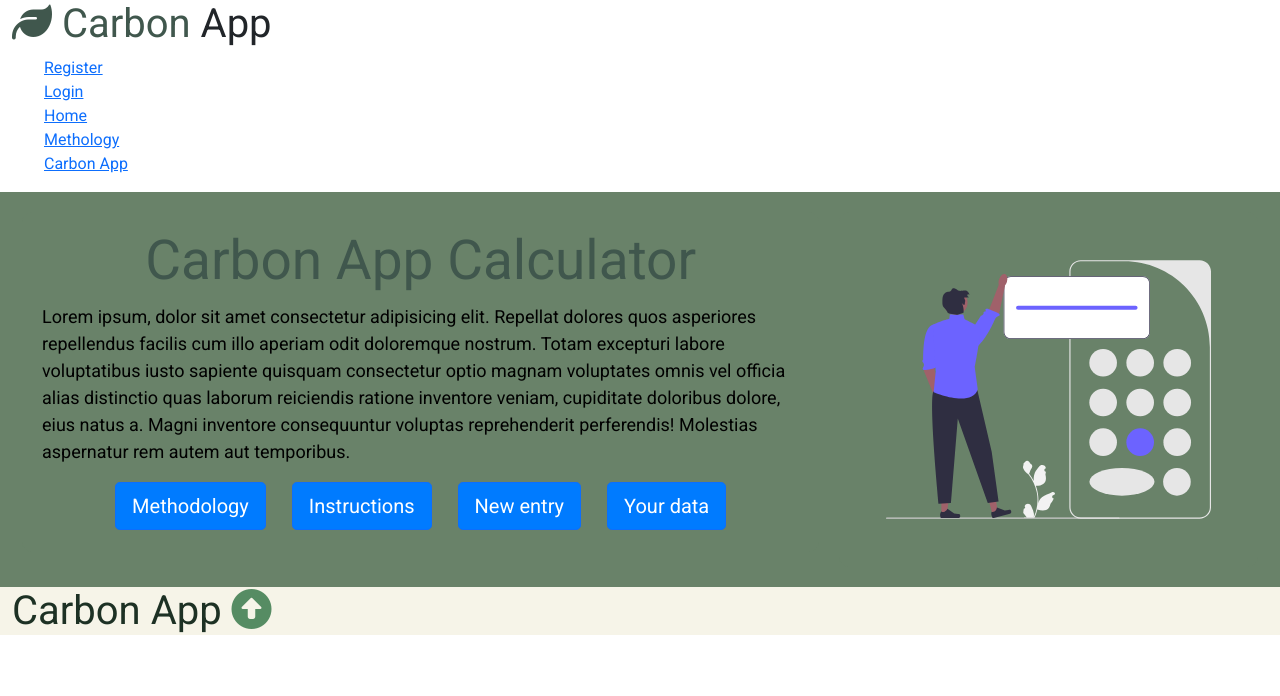
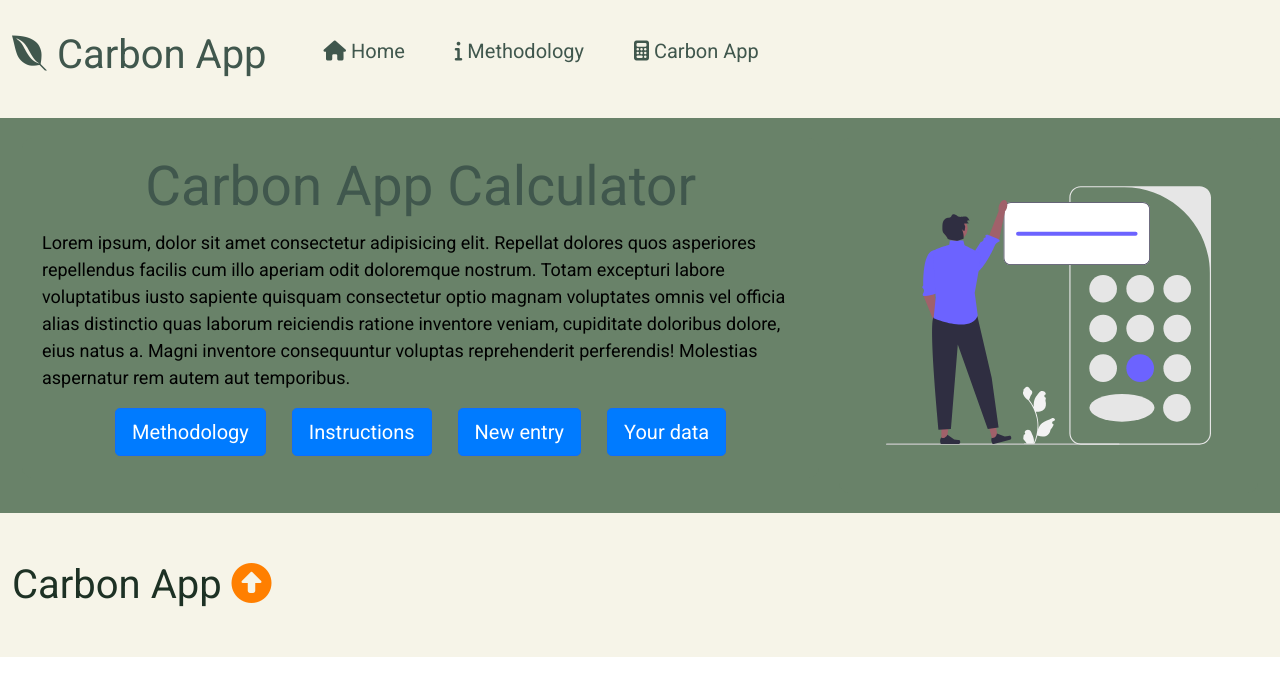
Before and after one commit to LineBirkelid/carbon_app_2023, a Flask app: page /carbon_app in a window 1280 px wide. Shown: the top 696 px of the page. Run offline with Flask 2, Linux system fonts and the light colour scheme; some libraries are stand-ins or nearby versions.

Commit message:
Update layout.html

```diff
--- a/capp/templates/layout.html
+++ b/capp/templates/layout.html
@@ -3,6 +3,7 @@
     <head>
       <!-- Font Awesome code -->
       <link rel="stylesheet" href="https://cdnjs.cloudflare.com/ajax/libs/font-awesome/6.2.1/css/all.min.css" integrity="sha512-MV7K8+y+gLIBoVD59lQIYicR65iaqukzvf/nwasF0nqhPay5w/9lJmVM2hMDcnK1OnMGCdVK+iQrJ7lzPJQd1w==" crossorigin="anonymous" referrerpolicy="no-referrer" />
+
 
       <!--Import the Bootstrap CSS file:-->
  <link
@@ -20,7 +21,6 @@
  <script src="https://polyfill.io/v3/polyfill.min.js?features=es6"></script>
  <script id="MathJax-script" async src="https://cdn.jsdelivr.net/npm/mathjax@3/es5/tex-mml-chtml.js"></script>
 
-
       <!-- CSS code -->
       <link rel="stylesheet" type="text/css" href="{{ url_for('static', filename='layout.css') }}">
       <link rel="stylesheet" type="text/css" href="{{ url_for('static', filename='home.css') }}">
@@ -29,7 +29,6 @@
 
       <!-- To activate media queries in devices -->
       <meta name="viewport" content="user-scalable=yes, width=device-width, initial-scale=1">
-
         {% if title %}
             <title>{{ title }}</title>
         {% else %}
@@ -38,45 +37,45 @@
 
     </head>
     <body>
-        <section class="section_carbon_app_navbar">
+
+        <section class="section_navbar">
+          <br>
           <div class="container">
-            <div class="carbon_app_navbar">
+            <div class="navbar">
               <h1 class="logo">
-                <span class="text-logo"><i class="fa-solid fa-leaf"></i> Carbon</span> App
+                <span class="text-logo"><i class="fa-brands fa-envira"></i> Carbon App</span>
               </h1>
               <nav>
                 <ul>
                     <li>
-                      <a href="{{url_for('users.register')}}">Register</a>
+                        <a href="{{url_for('home')}}"><i class="fa-solid fa-house"></i> Home</a>
                     </li>
                     <li>
-                      <a href="{{url_for('users.login')}}">Login</a>
+                        <a href="{{url_for('methodology')}}"> <i class="fa-solid fa-info"></i> Methodology</a>
                     </li>
                     <li>
-                        <a href="{{url_for('home.home_home')}}">Home</a>
-                    </li>
-                    <li>
-                        <a href="{{url_for('methodology.methodology_home')}}">Methology</a>
-                    </li>
-                    <li>
-                        <a href="{{url_for('carbon_app.carbon_app_home')}}">Carbon App</a>
+                        <a href="{{url_for('carbon_app')}}"> <i class="fa-solid fa-calculator"></i> Carbon App</a>
                     </li>
                 </ul>
               </nav>
             </div>
           </div>
+          <br>
         </section>
 
         {% block content %} {% endblock %}
-
         <section class="section_footer">
           <div class="container">
             <div class="footer">
+              <br>
+              <br>
               <h1>
                 Carbon App
                 <a href="#">
-                  <i class="fa-solid fa-circle-up" style="color: #568c63"></i>
+                  <i class="fa-solid fa-circle-up" style="color: #FF7F00"></i>
                 </a>
+                <br>
+                <br>
               </h1>
             </div>
           </div>
```
Lines whose indentation alone changed are shown as unchanged.
